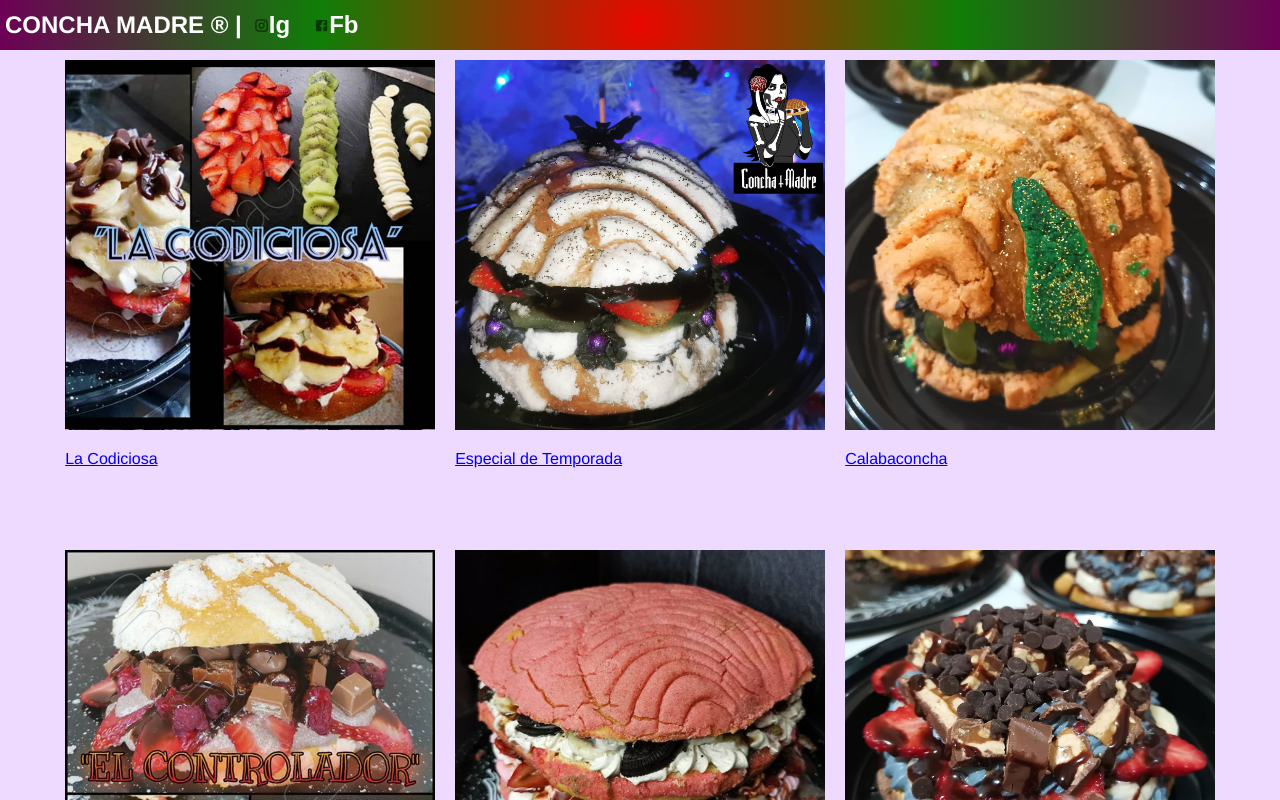
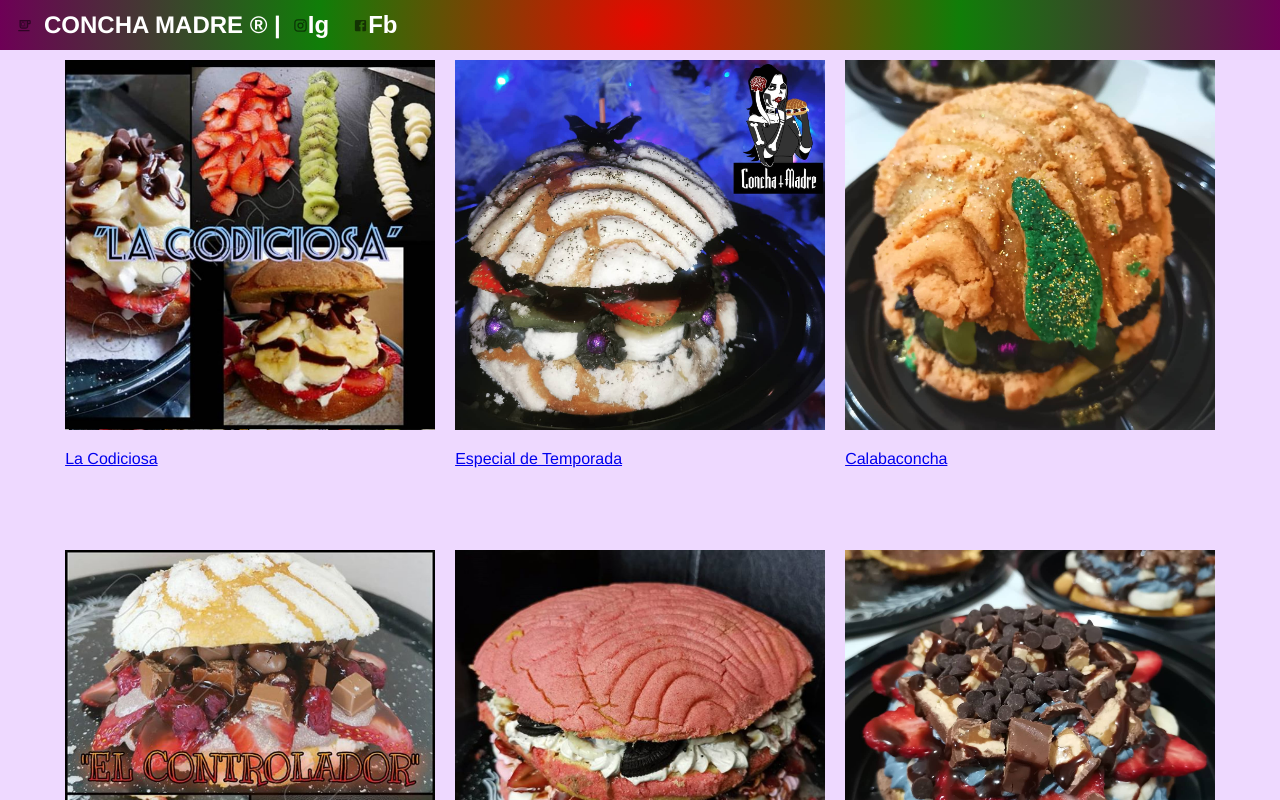
Before and after one commit to cgpa86/conchamadre, a React (Create React App) app: page / in a window 1280 px wide. Shown: the top 800 px of the page. Built offline with nearby package versions, Linux system fonts and the light colour scheme.

Commit message:
Update App.js

```diff
--- a/src/App.js
+++ b/src/App.js
@@ -10,7 +10,7 @@ import {Grid, IconButton} from '@material-ui/core';
 
 import InstagramIcon from '@material-ui/icons/Instagram';
 import FacebookIcon from '@material-ui/icons/Facebook';
-
+import EmojiFoodBeverageTwoToneIcon from '@material-ui/icons/EmojiFoodBeverageTwoTone';
 
 class App extends React.Component {
 constructor(){
@@ -32,7 +32,10 @@ constructor(){
 
 
       <header >
-        <a href="/"> CONCHA MADRE ® | </a>
+     <IconButton> <EmojiFoodBeverageTwoToneIcon />
+    </IconButton>
+        <a href="/"> CONCHA MADRE ® |
+    </a>
 
 
         <Grid item  >
```
